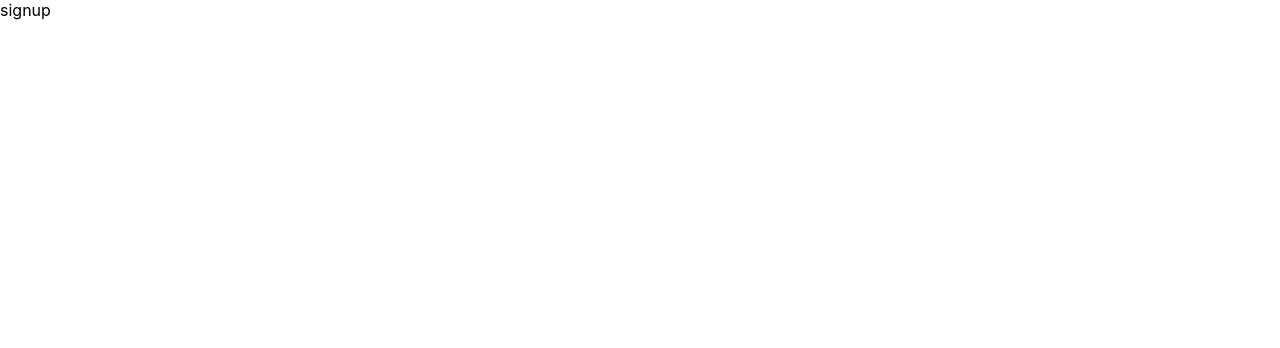
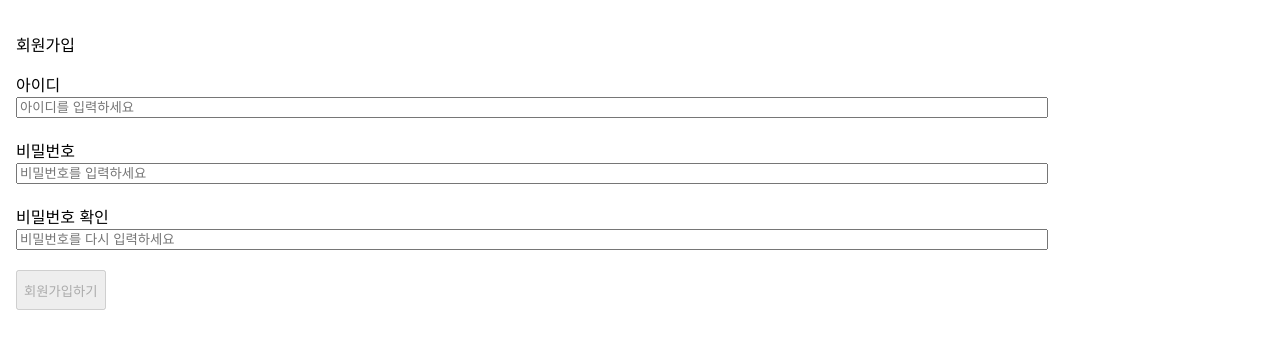
Before and after one commit to ganeodolu/wanted-pre-onboarding-challenge-fe-1, a React (Create React App) app in the folder client/: page /auth/signup in a window 1280 px wide. Shown: the top 348 px of the page. Built offline with nearby package versions, Linux system fonts and the light colour scheme.

Commit message:
feat: 로그인, 회원가입 페이지 구현

```diff
--- a/client/package.json
+++ b/client/package.json
@@ -3,15 +3,18 @@
   "version": "0.1.0",
   "private": true,
   "dependencies": {
-    "@types/react-router-dom": "^5.3.3",
+    "axios": "^0.27.2",
     "react": "^18.2.0",
     "react-dom": "^18.2.0",
     "react-router-dom": "^6.3.0",
     "react-scripts": "5.0.1",
+    "styled-components": "^5.3.5",
     "typescript": "^4.7.4",
     "web-vitals": "^2.1.4"
   },
   "devDependencies": {
+    "@types/react-router-dom": "^5.3.3",
+    "@types/styled-components": "^5.1.26",
     "@testing-library/jest-dom": "^5.16.5",
     "@testing-library/react": "^13.3.0",
     "@testing-library/user-event": "^13.5.0",
--- /dev/null
+++ b/client/src/elements/Button.tsx
@@ -0,0 +1,50 @@
+import React, { ReactNode } from 'react'
+import styled from "styled-components";
+// import { ButtonHTMLAttributes } from "react";
+
+interface Props {
+  width: string,
+  height: string,
+	type: "button" | "submit",
+  // onClickButton: ButtonHTMLAttributes<HTMLButtonElement>["onClick"];
+  onClickButton: any;
+  disabled: boolean;
+  children: ReactNode;
+}
+
+const Button = (props: Props) => {
+  const {
+    width,
+    height,
+    type,
+    disabled,
+    onClickButton,
+    children,
+  } = props;
+  const styles = { width, height };
+  return (
+    <ButtonBox
+      {...styles}
+      type={type}
+      disabled={disabled}
+      onClick={(e) => onClickButton(e)}
+    >
+      {children}
+    </ButtonBox>
+  )
+}
+
+Button.defaultProps = {
+  width: "80 vw",
+  height: "40px",
+  type: "button",
+  disabled: false,
+  onClickButton: null,
+}
+
+const ButtonBox = styled.button<{ width: string, height: string}>`
+	width: ${(props) => props.width};
+	height: ${({ height }) => height};
+`
+
+export default Button
--- /dev/null
+++ b/client/src/elements/Input.tsx
@@ -0,0 +1,71 @@
+import React, { ReactNode } from 'react'
+import styled from "styled-components";
+
+interface Props {
+  type: string;
+  name: string;
+  value: string;
+  placeholderText: string;
+  children: ReactNode;
+  marginBottom: string;
+  width: string;
+  onChange: any;
+  // onKeyPress: any;
+  onSubmit: any;
+}
+
+const Input = (props: Props) => {
+  const {
+    type,
+    name,
+    value,
+    placeholderText,
+    onChange,
+    // onKeyPress,
+    children,
+    marginBottom,
+    onSubmit,
+    width
+  } = props;
+  const outerStyles = { marginBottom };
+  const innerStyles = { width };
+
+  return (
+    <InputOuter {...outerStyles}>
+      <label htmlFor={name}>{children}</label>
+      <div></div>
+      <InputInner
+        {...innerStyles}
+				type={type}
+        name={name}
+        onChange={(e) => onChange(e)}
+        value={value}
+        placeholder={placeholderText + " 입력하세요"}
+        onKeyPress={(e) => {
+          if (e.key === "Enter") {
+            onSubmit(e);
+          }
+        }}
+      ></InputInner>
+    </InputOuter>
+  )
+}
+
+Input.defaultProps = {
+  type: "text",
+  width: "80vw",
+  marginBottom: "20px",
+  value: "",
+  onChange: () => { },
+  onSubmit: () => { },
+}
+
+const InputOuter = styled.div<{marginBottom: string}>`
+	margin-bottom: ${({marginBottom}) => marginBottom};
+`;
+
+const InputInner = styled.input`
+	width: ${({ width }) => width};
+`;
+
+export default Input
--- /dev/null
+++ b/client/src/elements/index.tsx
@@ -0,0 +1,4 @@
+import Button from "./Button";
+import Input from "./Input";
+
+export { Button, Input };
--- a/client/src/pages/Login.tsx
+++ b/client/src/pages/Login.tsx
@@ -1,13 +1,85 @@
-import React from 'react'
+import React, { useState } from 'react'
+import { useNavigate } from "react-router-dom";
+import { validation } from "../utils/validation";
+import { Input, Button } from "../elements";
 
 interface Props {
 
 }
 
 const Login = (props: Props) => {
+  const navigate = useNavigate();
+  const [state, setState] = useState({
+    id: "",
+    password: "",
+  });
+  const onChangeInput = (e: any) => {
+    setState({
+      ...state,
+      [e.target.name]: e.target.value,
+    });
+  };
+
+  const isValidInputs = () => {
+    if (!validation.textLength(state.id, 1)) {
+      alert("아이디가 없습니다");
+      return false;
+    }
+    if (!validation.textLength(state.password, 1)) {
+      alert("비밀번호가 없습니다");
+      return false;
+    }
+    if (!validation.email(state.id)) {
+      return false;
+    }
+
+    return true;
+  };
+  const onClickButton = (e: any) => {
+    e.preventDefault();
+    if (isValidInputs()) {
+      // dispatch(userActions.logInFB(state.id, state.password));
+      navigate("/");
+    }
+  };
+
+  const onSubmit = (e: any) => {
+    e.preventDefault();
+    if (isValidInputs()) {
+      // dispatch(userActions.logInFB(state.id, state.password));
+      navigate("/");
+    }
+  };
   return (
-    <div>
-      login
+    <div style = {{ padding: "16px" }}>
+      <p>로그인</p>
+      <Input
+        name="id"
+        placeholderText="아이디를"
+        value={state.id}
+        onChange={onChangeInput}
+      >
+        아이디
+      </Input>
+      <div />
+      <Input
+        name="password"
+        type="password"
+        placeholderText="비밀번호를"
+        value={state.password}
+        onChange={onChangeInput}
+        onSubmit={onSubmit}
+      >
+        비밀번호
+      </Input>
+      <div />
+      <Button
+        type="submit"
+        // width="80vw"
+        onClickButton={onClickButton}
+      >
+        로그인하기
+      </Button>
     </div>
   )
 }
--- a/client/src/pages/Signup.tsx
+++ b/client/src/pages/Signup.tsx
@@ -1,14 +1,98 @@
-import React from 'react'
+import React, { useState } from 'react'
+import { useNavigate } from "react-router-dom";
+import { validation } from "../utils/validation";
+import { Input, Button } from "../elements";
 
 interface Props {
 
 }
 
 const Signup = (props: Props) => {
+  const navigate = useNavigate();
+  const [state, setState] = useState({
+    id: "",
+    userName: "",
+    password: "",
+    passwordConfirm: "",
+  });
+  const onChangeInput = (e: any) => {
+    setState({
+      ...state,
+      [e.target.name]: e.target.value,
+    });
+  };
+
+  const isValidInputs = () => {
+    if (!validation.textLength(state.id, 1)) {
+      alert("아이디가 없습니다");
+      return false;
+    }
+    if (!validation.textLength(state.password, 1)) {
+      alert("비밀번호가 없습니다");
+      return false;
+    }
+    if (!validation.email(state.id)) {
+      return false;
+    }
+    if (!validation.isSameValue(state.password, state.passwordConfirm)) {
+      alert("비밀번호가 다릅니다");
+      return false;
+    }
+
+    return true;
+  };
+
+  const isValid =
+    state.password.length < 8 || state.password !== state.passwordConfirm;
+
+  const onClickButton = (e: any) => {
+    e.preventDefault();
+    if (isValidInputs()) {
+      // dispatch(userActions.signUpFB(state.id, state.password, state.userName));
+      navigate("/");
+    }
+  };
+
   return (
-    <div>
-      signup
-    </div>
+    <form style={{ padding: "16px" }}>
+      <p>회원가입</p>
+      <Input
+        name="id"
+        value={state.id}
+        onChange={onChangeInput}
+        placeholderText="아이디를"
+      >
+        아이디
+      </Input>
+      <div />
+      <Input
+        name="password"
+        type="password"
+        placeholderText="비밀번호를"
+        value={state.password}
+        onChange={onChangeInput}
+      >
+        비밀번호
+      </Input>
+      <div />
+      <Input
+        name="passwordConfirm"
+        type="password"
+        placeholderText="비밀번호를 다시"
+        value={state.passwordConfirm}
+        onChange={onChangeInput}
+      >
+        비밀번호 확인
+      </Input>
+      <div />
+      <Button
+        type="submit"
+        disabled={isValid}
+        onClickButton={onClickButton}
+      >
+        회원가입하기
+      </Button>
+    </form>
   )
 }
 
--- /dev/null
+++ b/client/src/utils/validation.ts
@@ -0,0 +1,20 @@
+const validation = {
+	email: (text: string) => {
+		const regEmail = /^[0-9a-zA-Z]([-_\.]?[0-9a-zA-Z])*@[0-9a-zA-Z]([-_\.]?[0-9a-zA-Z])*\.[a-zA-Z]{2,3}$/;
+		if (!regEmail.test(text)) {
+			return false;
+		}
+		return true;
+	},
+	textLength: (text: string, minLength: number) => {
+		if (text.length < minLength) {
+			return false;
+		}
+		return true;
+	},
+	isSameValue: (value1: string, value2: string) => {
+		return value1 === value2 ? true : false;
+	},
+};
+
+export { validation };
```
Also changed, not shown: 2 other files (tests, documents, lock files or other folders).
